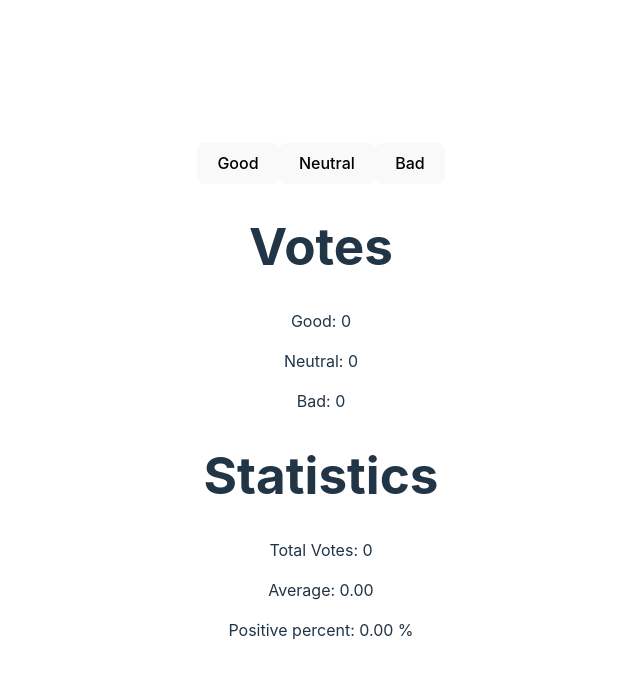
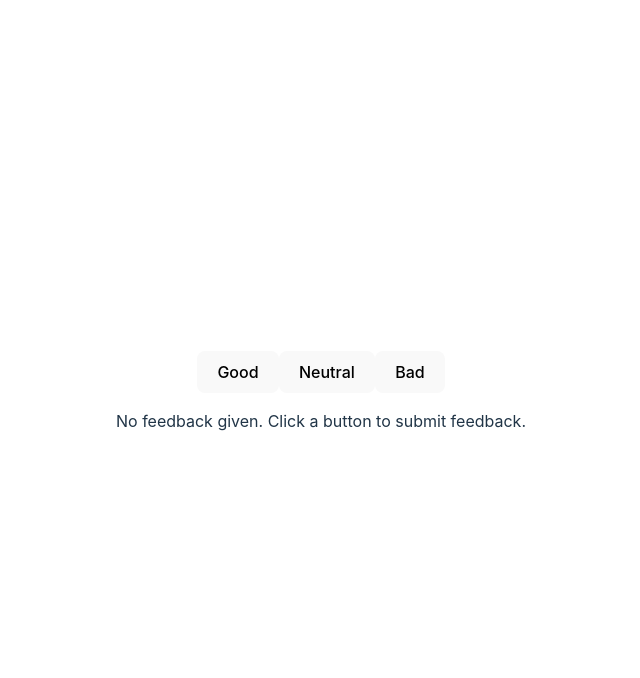
Before and after one commit to GucciGangnam/fullStackOpenCourse, a React (Vite) app in the folder part1/courseinfo/Course-Info-React-App/: page / in a window 1280 px wide. Shown: the top 678 px of the page, without its empty margins (319-959 px from the left). Built offline with nearby package versions, Linux system fonts and the light colour scheme.

Commit message:
Part 1.9 complete

```diff
--- a/part1/courseinfo/Course-Info-React-App/src/components/Results.jsx
+++ b/part1/courseinfo/Course-Info-React-App/src/components/Results.jsx
@@ -5,19 +5,26 @@
 
 export const Results = ({ good, neutral, bad }) => {
     return (
-        <div className="Results">
+
         <div className='Results'>
+            {(good === 0) && (neutral === 0) && (bad === 0) ? (
+                <>
+                    <p>
+                        No feedback given.  Click a button to submit feedback.
+                    </p>
+                </>
+            ) : (
+                <>
                     <h1> Votes </h1>
                     <p>Good: {good}</p>
                     <p>Neutral: {neutral}</p>
                     <p>Bad: {bad}</p>
-
                     <h1> Statistics </h1>
                     <p>Total Votes: {good + neutral + bad}</p>
                     <p>Average: {((good - bad) / (good + neutral + bad || 1)).toFixed(2)}</p>
                     <p>Positive percent: {(good / (good + neutral + bad || 1) * 100).toFixed(2)} %</p>
-
-            </div>
+                </>
+            )}
         </div>
     )
 }
```
Lines whose indentation alone changed are shown as unchanged.
